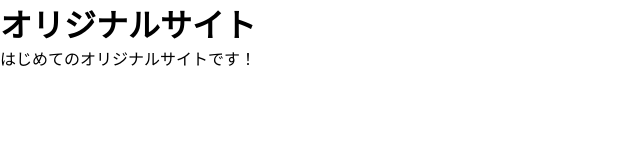
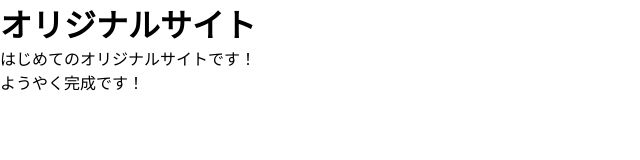
Before and after one commit to yof23/mysite, a plain HTML site: page index.html in a window 1280 px wide. Shown: the whole page, without its empty margins (0-640 px from the left). Drawn offline with Linux system fonts and the light colour scheme; some packages are replaced by stand-ins of ours; a web font is replaced by a local one.

Commit message:
Add files via upload

```diff
--- a/index.html
+++ b/index.html
@@ -10,7 +10,7 @@
 <body>
 
   <h1>オリジナルサイト</h1>
-  <p>はじめてのオリジナルサイトです！</p>
+  <p>はじめてのオリジナルサイトです！<br>ようやく完成です！</p>
 
   <script src="js/main.js"></script>
 </body>
```
